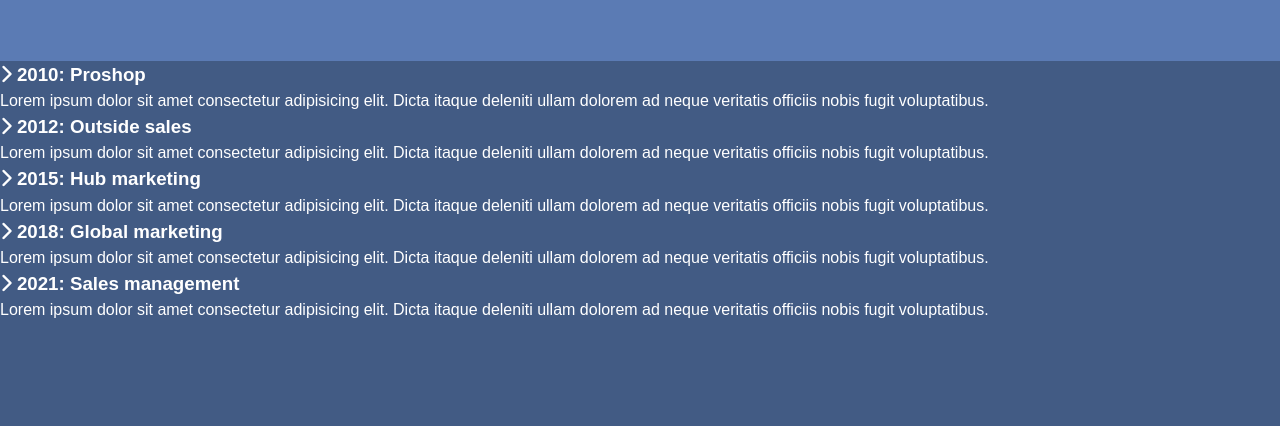
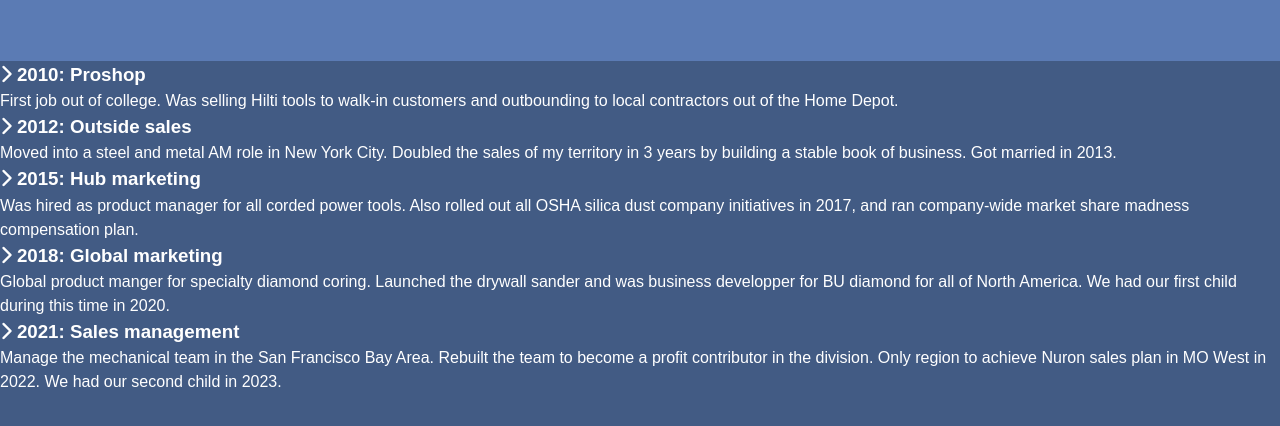
Before and after one commit to jaydww/hilti-timeline, a plain HTML site: page index.html in a window 1280 px wide. Shown: the part 150-576 px from the top of the page. Drawn offline with Linux system fonts and the light colour scheme.

Commit message:
update content

```diff
--- a/index.html
+++ b/index.html
@@ -21,31 +21,31 @@
       <li>
         <div>
           <h3><i class="fas fa-chevron-right"></i> 2010:  Proshop</h3>
-          <p>Lorem ipsum dolor sit amet consectetur adipisicing elit. Dicta itaque deleniti ullam dolorem ad neque veritatis officiis nobis fugit voluptatibus.</p>
+          <p>First job out of college.  Was selling Hilti tools to walk-in customers and outbounding to local contractors out of the Home Depot.</p>
         </div>
       </li>
       <li>
         <div>
           <h3><i class="fas fa-chevron-right"></i> 2012:  Outside sales</h3>
-          <p>Lorem ipsum dolor sit amet consectetur adipisicing elit. Dicta itaque deleniti ullam dolorem ad neque veritatis officiis nobis fugit voluptatibus.</p>
+          <p>Moved into a steel and metal AM role in New York City.  Doubled the sales of my territory in 3 years by building a stable book of business.  Got married in 2013.</p>
         </div>
       </li>
       <li>
         <div>
           <h3><i class="fas fa-chevron-right"></i> 2015:  Hub marketing</h3>
-          <p>Lorem ipsum dolor sit amet consectetur adipisicing elit. Dicta itaque deleniti ullam dolorem ad neque veritatis officiis nobis fugit voluptatibus.</p>
+          <p>Was hired as product manager for all corded power tools.  Also rolled out all OSHA silica dust company initiatives in 2017, and ran company-wide market share madness compensation plan.</p>
         </div>
       </li>
       <li>
         <div>
           <h3><i class="fas fa-chevron-right"></i> 2018:  Global marketing</h3>
-          <p>Lorem ipsum dolor sit amet consectetur adipisicing elit. Dicta itaque deleniti ullam dolorem ad neque veritatis officiis nobis fugit voluptatibus.</p>
+          <p>Global product manger for specialty diamond coring.  Launched the drywall sander and was business developper for BU diamond for all of North America.  We had our first child during this time in 2020.</p>
         </div>
       </li>
       <li>
         <div>
           <h3><i class="fas fa-chevron-right"></i> 2021:  Sales management</h3>
-          <p>Lorem ipsum dolor sit amet consectetur adipisicing elit. Dicta itaque deleniti ullam dolorem ad neque veritatis officiis nobis fugit voluptatibus.</p>
+          <p>Manage the mechanical team in the San Francisco Bay Area.  Rebuilt the team to become a profit contributor in the division.  Only region to achieve Nuron sales plan in MO West in 2022.  We had our second child in 2023.</p>
         </div>
       </li>
     </ul>
```
